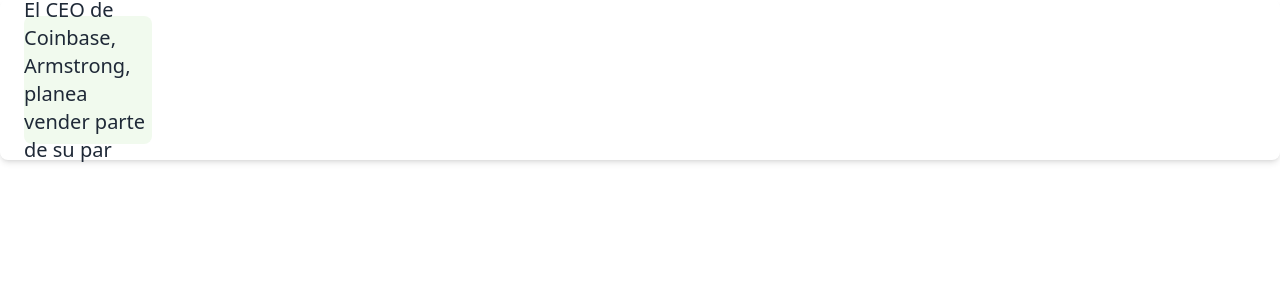
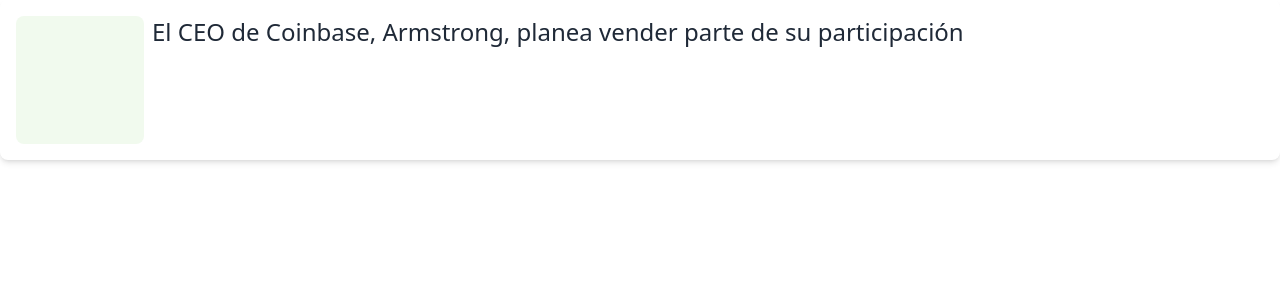
Before and after one commit to Yedpt/RSI_trade_project-Client, a React (Vite) app: page /card in a window 1280 px wide. Shown: the top 300 px of the page. Built offline with nearby package versions, Linux system fonts and the light colour scheme.

Commit message:
style(Card): final stage of card style

```diff
--- a/src/components/Card.jsx
+++ b/src/components/Card.jsx
@@ -1,34 +1,52 @@
-import React from 'react'
+import React, { useState, useEffect } from 'react';
 
 const Card = () => {
-    const Limit = 50;
+  const Limit_Small = 50;
 
+  const [title, setTitle] = useState(
+    'El CEO de Coinbase, Armstrong, planea vender parte de su participación'
+  );
+  const [displayedTitle, setDisplayedTitle] = useState(title);
 
+  useEffect(() => {
+    const handleResize = () => {
+      if (window.innerWidth <= 768) { // Móvil: limitar el texto
+        if (title.length > Limit_Small) {
+          setDisplayedTitle(title.substring(0, Limit_Small) + '...');
+        } else {
+          setDisplayedTitle(title);
+        }
+      } else { // Escritorio: texto completo
+        setDisplayedTitle(title);
+      }
+    };
 
-    const newPost = {
-        cardContainer:
-            'flex flex-col   justify-center w-full h-40 bg-transparent rounded-lg shadow-md p-6',
+    handleResize(); // Llamar al cargar
+    window.addEventListener('resize', handleResize); // Escuchar redimensionamiento
 
-        url_image:  'flex mr-40 rounded-lg  w-32 h-32 bg-[#f1faee] ',
+    return () => {
+      window.removeEventListener('resize', handleResize); // Limpieza
+    };
+  }, [title]);
 
-        title: 'flex text-pretty items-center text-xl  text-gray-800',
+  const newPost = {
+    cardContainer: 'flex w-full h-40 bg-transparent rounded-lg shadow-md p-4',
+    url_image: 'flex-shrink-0 rounded-lg w-32 h-32 bg-[#f1faee]', // Asegura que no cambie de tamaño
+    title: ' text-left ml-2 text-2xl text-gray-800 overflow-hidden  whitespace-normal',
+  };
 
-    }
   return (
     <>
-    <div className={newPost.cardContainer}>
-        <div className={newPost.url_image}>
-            <div className={newPost.title} >
-                <h2>El CEO de Coinbase, Armstrong, planea vender parte de su par</h2>
-            </div>
+      <div className={newPost.cardContainer}>
 
-        </div>
+          <div className={newPost.url_image}></div>
+          <div className={newPost.title}>
+            <h2>{displayedTitle}</h2>
+          </div>
 
+      </div>
+    </>
+  );
+};
 
-
-    </div>
-    </>
-  )
-}
-
-export default Card
+export default Card;
```
